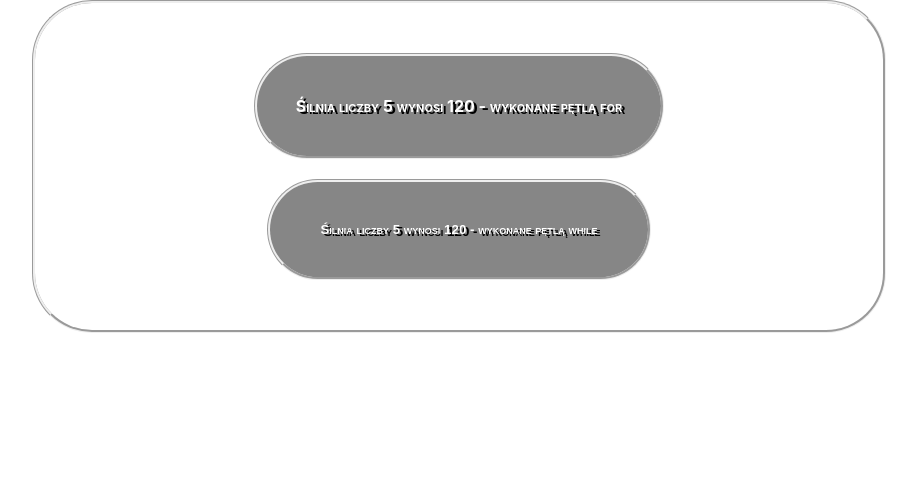
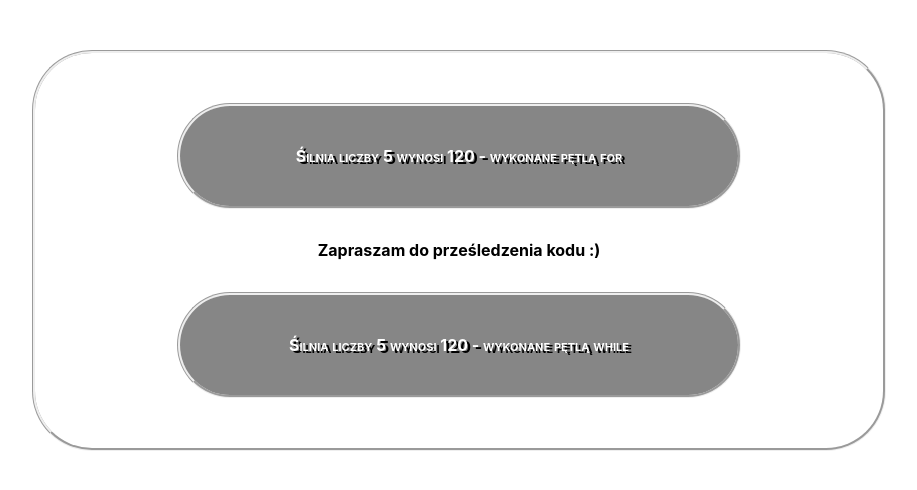
Before and after one commit to MMarek/exercises_site, a React (Create React App) app: page /#/ in a window 1280 px wide. Shown: the top 490 px of the page, without its empty margins (181-1098 px from the left). Built offline with nearby package versions, Linux system fonts and the light colour scheme.

Commit message:
style/readme corrections

```diff
--- a/src/components/Home/Loops/Loops.js
+++ b/src/components/Home/Loops/Loops.js
@@ -22,9 +22,12 @@ class Square extends Component {
                 <div className='squareFor'>
                     Śilnia liczby {n} wynosi {result1} - wykonane pętlą for
                 </div>
-                <button className='squareWhile'>
+
+                <h4> Zapraszam do prześledzenia kodu :) </h4>
+
+                <div className='squareWhile'>
                     Śilnia liczby {n} wynosi {result2} - wykonane pętlą while
-                </button>
+                </div>
             </section>
         )
     }
--- a/src/scss/_loops.scss
+++ b/src/scss/_loops.scss
@@ -6,7 +6,7 @@
   width: 60%;
   border: groove;
   border-radius: 60px;
-  margin: auto;
+  margin: 50px auto;
   padding: 40px;
 
 
@@ -15,7 +15,7 @@
     font-weight: bold;
     text-shadow: 3px 2px black;
     font-variant: small-caps;
-    width: 50%;
+    width: 70%;
     color: #ffffff;
     background-color: #868686;
     border: groove;
@@ -29,7 +29,7 @@
     font-weight: bold;
     text-shadow: 3px 2px black;
     font-variant: small-caps;
-    width: 50%;
+    width: 70%;
     color: #ffffff;
     background-color: #868686;
     border: groove;
```
Also changed, not shown: 1 other file (tests, documents, lock files or other folders).
